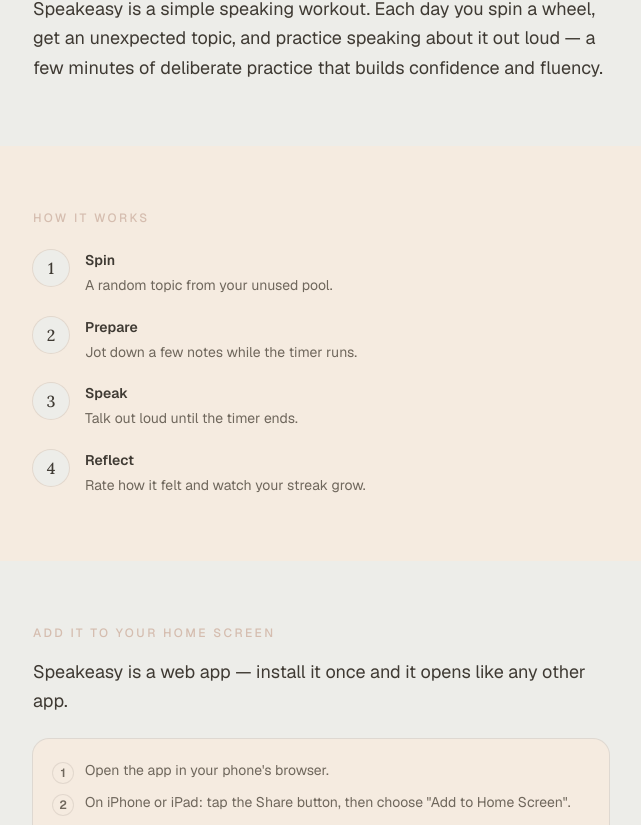
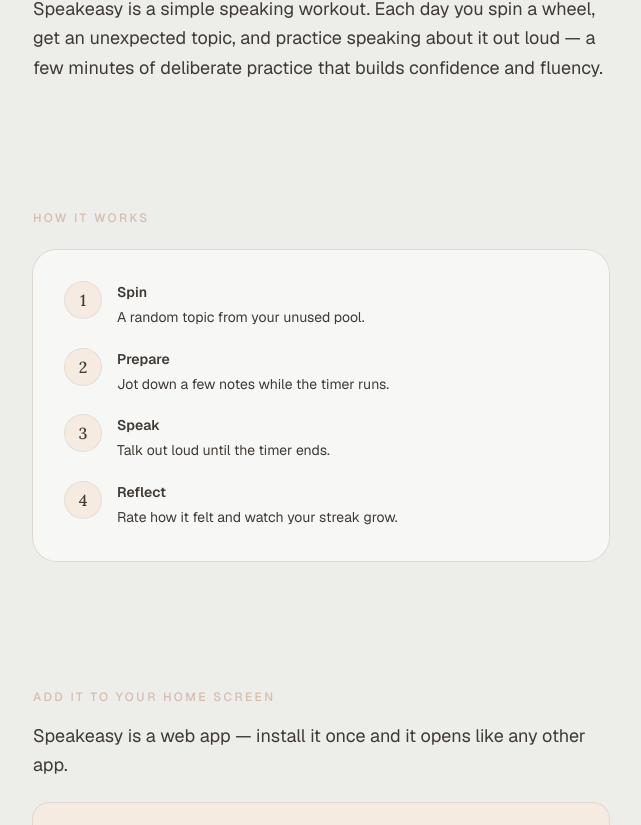
Before and after one commit to katerikoti/speakeasy, a Next.js app: page /about in a window 1280 px wide. Shown: the part 691-1516 px from the top of the page, without its empty margins (119-760 px from the left). Built offline with nearby package versions, Linux system fonts and the light colour scheme; no server answers.

Commit message:
Restyle how-it-works section with lighter card

```diff
--- a/src/app/about/page.tsx
+++ b/src/app/about/page.tsx
@@ -96,32 +96,31 @@
           </div>
         </section>
 
-        <section
-          id="how-it-works"
-          className="scroll-mt-24 bg-linen py-16"
-        >
+        <section id="how-it-works" className="scroll-mt-24 py-16">
           <div className="mx-auto w-full max-w-5xl px-6">
             <div className="max-w-xl">
               <h2 className="text-xs font-medium uppercase tracking-[0.2em] text-almond-silk">
                 How it works
               </h2>
-              <ol className="mt-6 flex flex-col gap-5">
+              <div className="mt-6 rounded-3xl bg-white/60 p-6 ring-1 ring-bone/60 md:p-8">
+                <ol className="flex flex-col gap-5">
                   {STEPS.map((step, index) => (
                     <li key={step.title} className="flex items-start gap-4">
-                    <span className="flex h-9 w-9 shrink-0 items-center justify-center rounded-full bg-parchment font-display text-base font-medium text-ink ring-1 ring-bone/60">
+                      <span className="flex h-9 w-9 shrink-0 items-center justify-center rounded-full bg-linen font-display text-base font-medium text-ink ring-1 ring-bone/60">
                         {index + 1}
                       </span>
                       <span className="flex flex-col gap-1">
                         <span className="text-sm font-semibold text-ink">
                           {step.title}
                         </span>
-                      <span className="text-sm leading-relaxed text-ink-soft">
+                        <span className="text-sm leading-relaxed text-ink">
                           {step.text}
                         </span>
                       </span>
                     </li>
                   ))}
                 </ol>
+              </div>
             </div>
           </div>
         </section>
```
Lines whose indentation alone changed are shown as unchanged.
